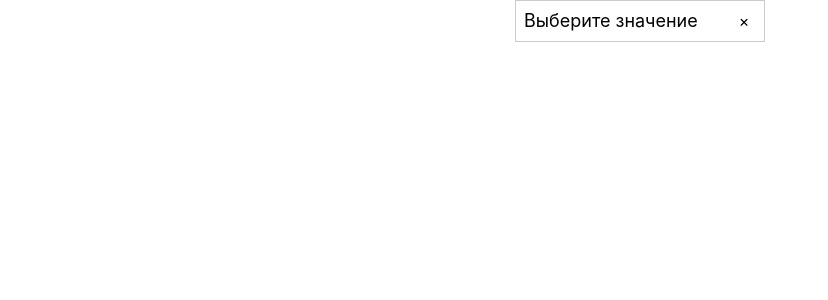
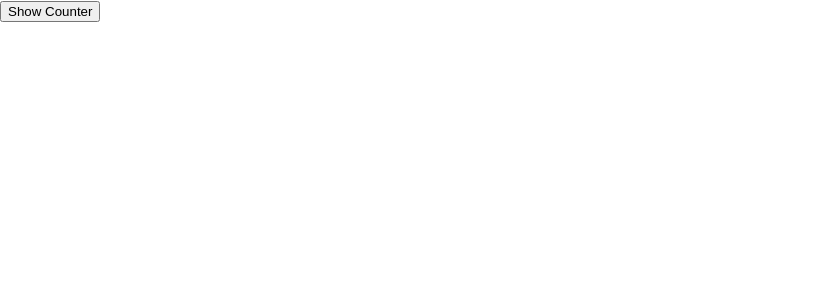
Before and after one commit to lerakrya8/react_js, a React (Create React App) app: page / in a window 1280 px wide. Shown: the top 300 px of the page, without its empty margins (0-828 px from the left). Built offline with nearby package versions, Linux system fonts and the light colour scheme.

Commit message:
useCallback example

```diff
--- a/package.json
+++ b/package.json
@@ -1,5 +1,5 @@
 {
-  "name": "select-div",
+  "name": "usecallback",
   "version": "0.1.0",
   "private": true,
   "dependencies": {
--- a/src/App.css
+++ b/src/App.css
@@ -1,47 +1,38 @@
-.select {
-  width: 250px;
-  position: relative;
-  margin: 0 auto;
-}
-.select.is-active .select__body {
-  display: block;
-}
-.select__header{
-  border: 1px solid #ccc;
-  cursor: pointer;
-  display: flex;
-}
-.select__current {
-  font-size: 18px;
-  line-height: 24px;
-  padding: 8px;
-}
-.select__icon{
-  align-items: center;
-  display: flex;
-  flex-shrink: 0;
-  justify-content: center;
-  height: 40px;
-  margin-left: auto;
+.App {
   text-align: center;
-  width: 40px;
 }
 
-.select__body {
-  border: 1px solid #ccc;
-  border-top: 0;
-  left: 0;
-  position: absolute;
-  right: 0;
-  top: 100%;
-  display: none;
+.App-logo {
+  height: 40vmin;
+  pointer-events: none;
 }
-.select__item {
-  line-height: 24px;
-  padding: 8px;
-  font-size: 16px;
-  cursor: pointer;
+
+@media (prefers-reduced-motion: no-preference) {
+  .App-logo {
+    animation: App-logo-spin infinite 20s linear;
+  }
 }
-.select__item:hover {
-  background-color:#f2f2f2 ;
+
+.App-header {
+  background-color: #282c34;
+  min-height: 100vh;
+  display: flex;
+  flex-direction: column;
+  align-items: center;
+  justify-content: center;
+  font-size: calc(10px + 2vmin);
+  color: white;
 }
+
+.App-link {
+  color: #61dafb;
+}
+
+@keyframes App-logo-spin {
+  from {
+    transform: rotate(0deg);
+  }
+  to {
+    transform: rotate(360deg);
+  }
+}
--- a/src/App.js
+++ b/src/App.js
@@ -1,18 +1,25 @@
-import './App.css';
-import Select from './Select'
-import React, { useState } from 'react'
+import React, { useState, useCallback } from "react";
+import Button from "./Button";
 
-const values = ["Value 1", "Value 2", "Value 3", "Value 4", "Value 5"];
 
 function App() {
-  const [classes, setNewState] = useState('false');
+  const [count, setCount] = useState(1);
+  const [isActive, setActive] = useState(false);
+
+  const handleCount = useCallback(() => setCount(count * 2), [count]);
+  const handleShow = useCallback(() => setActive(!isActive), [isActive]);
 
   return (
-    <div className={classes ? 'select' : 'select is-active'}>
-      <Select
-      classes={classes}
-      setNewState={setNewState}
-      values={values}
+    <div className="App">
+      {isActive && (
+        <div>
+          <h1>{count}</h1>
+          <Button onClick={handleCount} name="Increment" />
+        </div>
+      )}
+      <Button
+        onClick={handleShow}
+        name={isActive ? "Hide Counter" : "Show Counter"}
       />
     </div>
   );
--- /dev/null
+++ b/src/Button.js
@@ -0,0 +1,7 @@
+import React  from "react";
+
+function Button ({onClick, name}) {
+   return <button onClick={onClick}>{name}</button>;
+}
+
+export default Button;
--- a/src/Select.js
+++ /dev/null
@@ -1,38 +0,0 @@
-import React, { useState } from 'react'
-import './App.css'
-
-function Select ({classes, setNewState, values}) {
-  const SelectToggle = () => {
-    const currentState = classes;
-    setNewState(!currentState)
-  }
-  const [filters, setFilters] = useState('Выберите значение');
-
-  const onClick = event => {
-    const value = event.target.innerHTML;
-    setFilters(value);
-    SelectToggle();
-  };
-  return (
-  <>
-  <div className="select__header" onClick={SelectToggle}>
-    <span className="select__current">{filters}</span>
-    <div className="select__icon">&times;</div>
-  </div>
-  <div className="select__body">
-      {values.map((value, index) => (
-        <div
-        name="release_town"
-        id="release_town"
-        key={index} value={value}
-        onClick={onClick}
-        className="select__item">
-          {value}
-        </div>
-      ))}
-  </div>
-  </>
-  );
-};
-
-export default Select;
```
Also changed, not shown: 1 other file (tests, documents, lock files or other folders).
